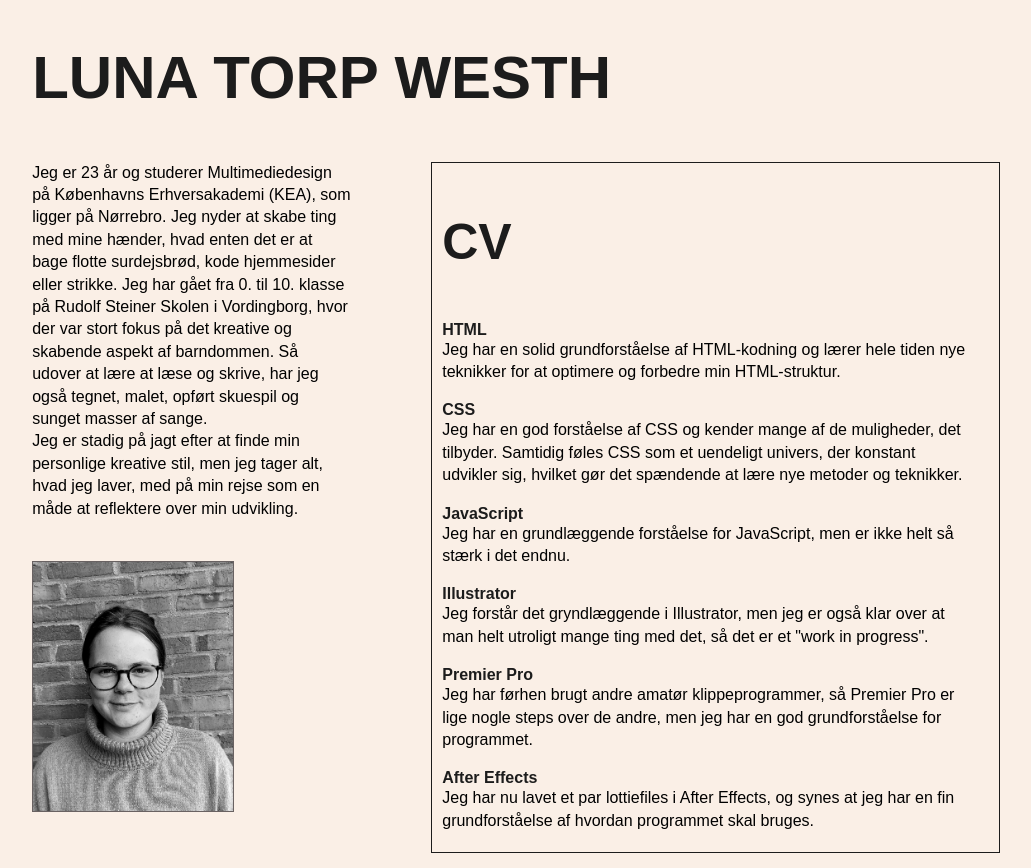
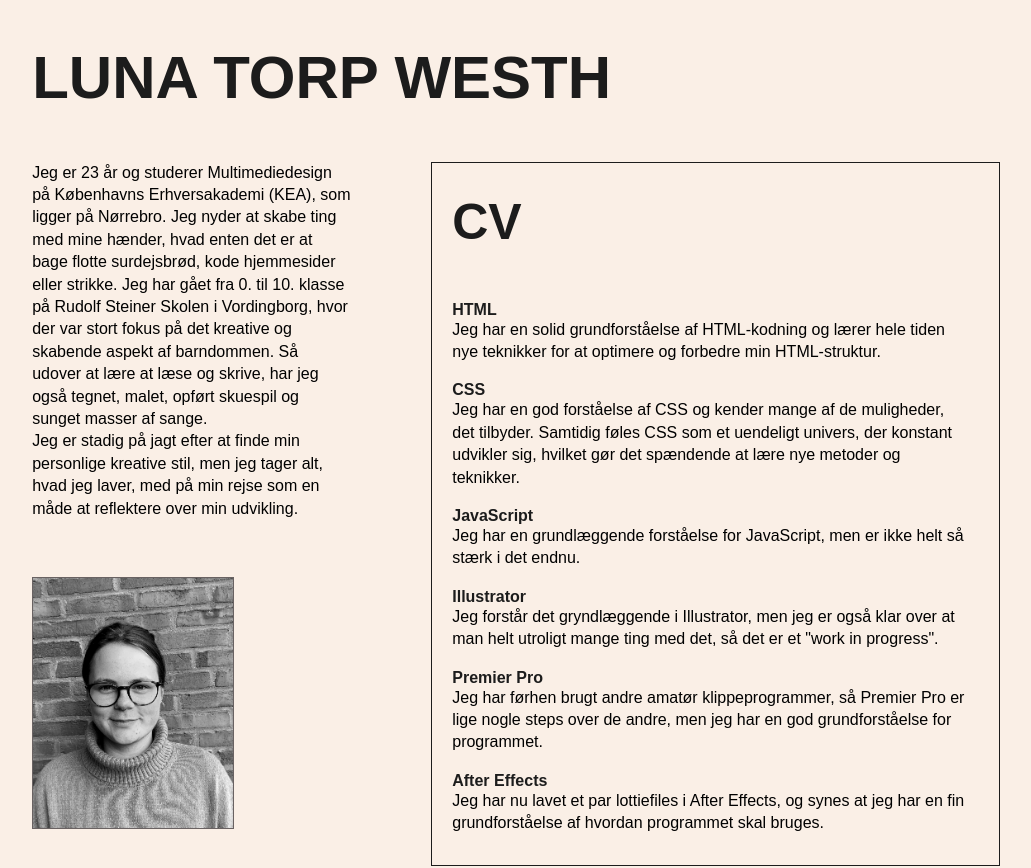
Before and after one commit to lunawesth/lunas_portfolio, a plain HTML site: page html/om.html in a window 1280 px wide. Shown: the part 791-1659 px from the top of the page, without its empty margins (109-1140 px from the left). Drawn offline with Linux system fonts and the light colour scheme.

Commit message:
flere rettelser

```diff
--- a/css/portfolio.css
+++ b/css/portfolio.css
@@ -101,7 +101,6 @@ h1 {
   text-align: right;
   position: relative;
   right: 4%;
-  letter-spacing: 0.1;
 }
 
 .blomst {
@@ -124,6 +123,7 @@ h3 {
   font-variation-settings: "wght" 500;
   font-size: 50px;
   color: rgb(28, 28, 28);
+  margin-top: 30px;
 }
 
 p {
@@ -210,6 +210,10 @@ footer p {
 }
 
 /* indhold css */
+
+.om_billede {
+  margin-top: 20px;
+}
 
 .pas_btn {
   padding-bottom: 100px;
@@ -383,7 +387,7 @@ footer p {
   .om_tekst {
     grid-row: 1;
     grid-column: 1/3;
-    line-height: 1.5;
+    line-height: 1.7;
     padding-right: 80px;
   }
 
@@ -395,9 +399,9 @@ footer p {
   .cv {
     grid-row: 1/3;
     grid-column: 3 /7;
-    padding-left: 10px;
+    padding-left: 20px;
     padding-right: 30px;
-    padding-bottom: 20px;
+    padding-bottom: 30px;
     margin-right: 30px;
     border: solid 1.7px rgb(28, 28, 28);
   }
```
